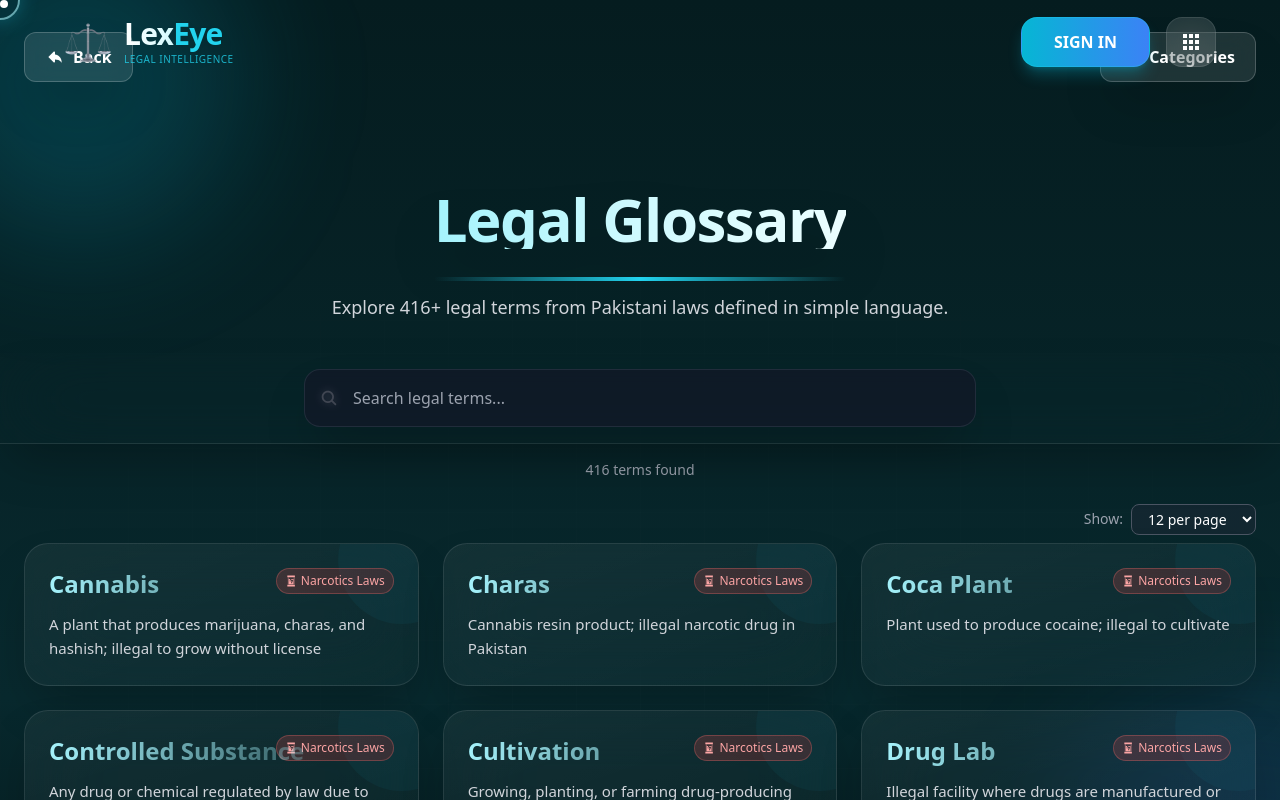
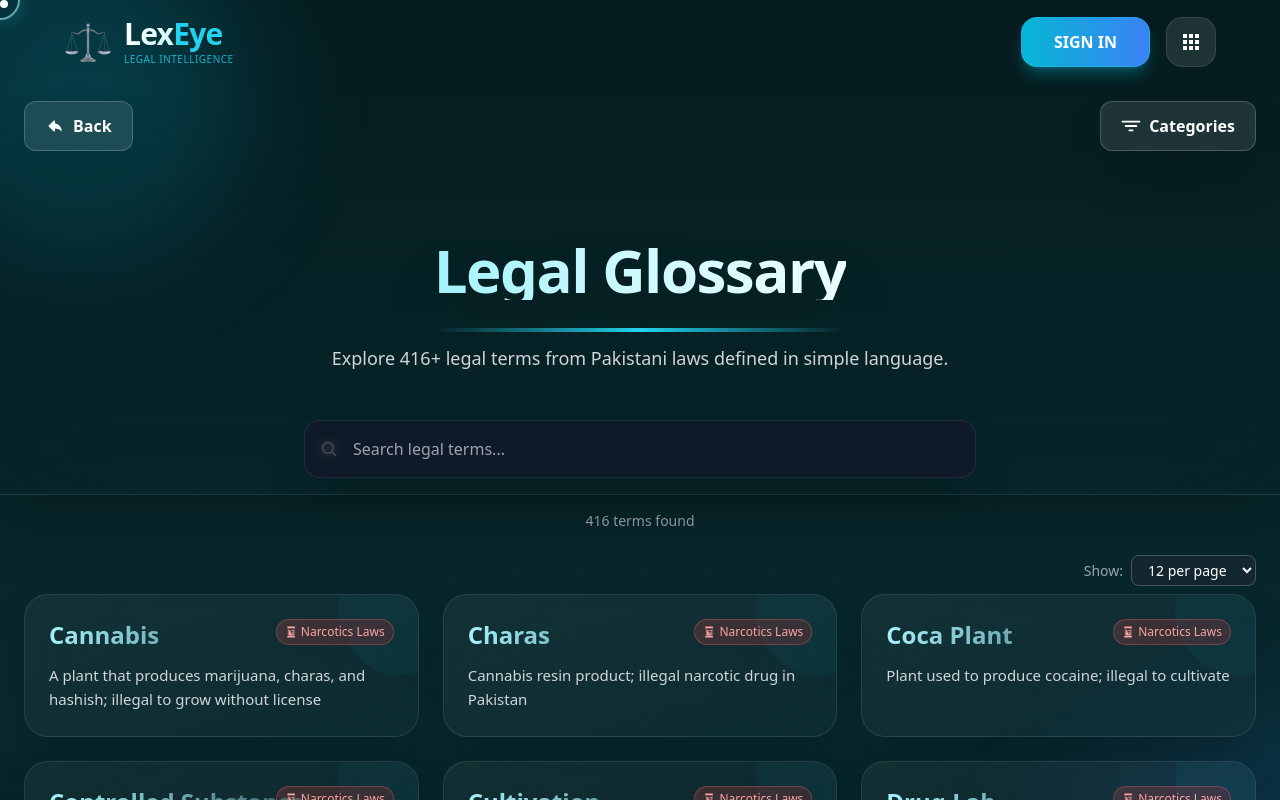
Before and after one commit to Haroon300/LexEye, a React (Vite) app in the folder fronend/front/: page /glossary in a window 1280 px wide. Shown: the top 800 px of the page. Built offline with nearby package versions, Linux system fonts and the light colour scheme.

Commit message:
Update Glossary.jsx

```diff
--- a/fronend/front/src/Glossary.jsx
+++ b/fronend/front/src/Glossary.jsx
@@ -238,7 +238,7 @@ const Glossary = () => {
   };
 
   return (
-    <div className="min-h-screen md:pt-[6%] pt-[10%] bg-gradient-to-b from-[#051c1f] via-[#08292e] to-black text-gray-100 relative overflow-hidden">
+    <div className="min-h-screen pt-[10%] bg-gradient-to-b from-[#051c1f] via-[#08292e] to-black text-gray-100 relative overflow-hidden">
       {/* Enhanced background effects */}
       <div className="absolute inset-0 overflow-hidden">
         <div className="absolute w-80 h-80 bg-cyan-500/20 rounded-full blur-3xl -top-20 -left-20 animate-pulse-slow" />
@@ -253,7 +253,7 @@ const Glossary = () => {
 
       {/* Back Button */}
       <motion.div
-        className="absolute top-8 left-6 z-20"
+        className="absolute top-[7%] left-6 z-20"
         initial={{ opacity: 0, x: -20 }}
         animate={{ opacity: 1, x: 0 }}
         transition={{ duration: 0.5 }}
@@ -269,7 +269,7 @@ const Glossary = () => {
 
       {/* Desktop Category Sidebar Toggle */}
       <motion.div
-        className="absolute top-8 right-6 z-20 hidden lg:block"
+        className="absolute top-[7%] right-6 z-20 hidden lg:block"
         initial={{ opacity: 0, x: 20 }}
         animate={{ opacity: 1, x: 0 }}
         transition={{ duration: 0.5, delay: 0.2 }}
```
